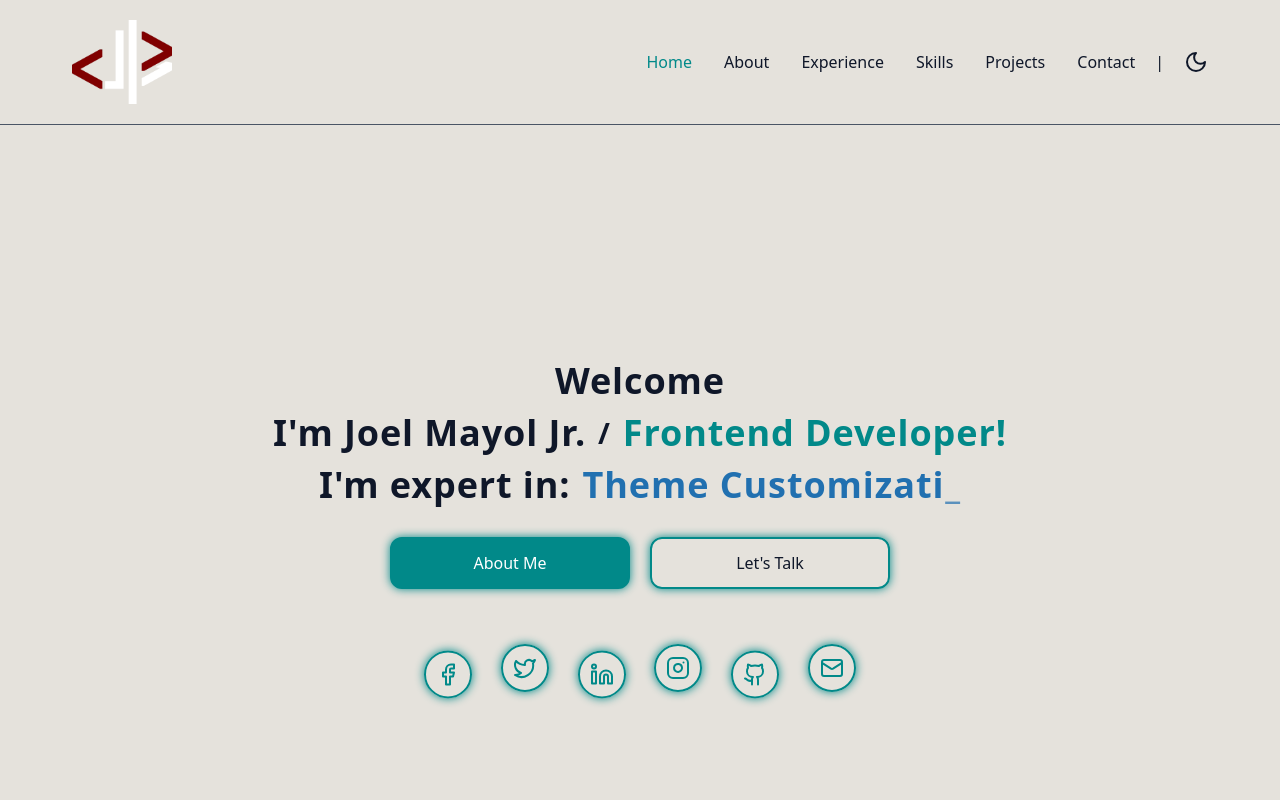
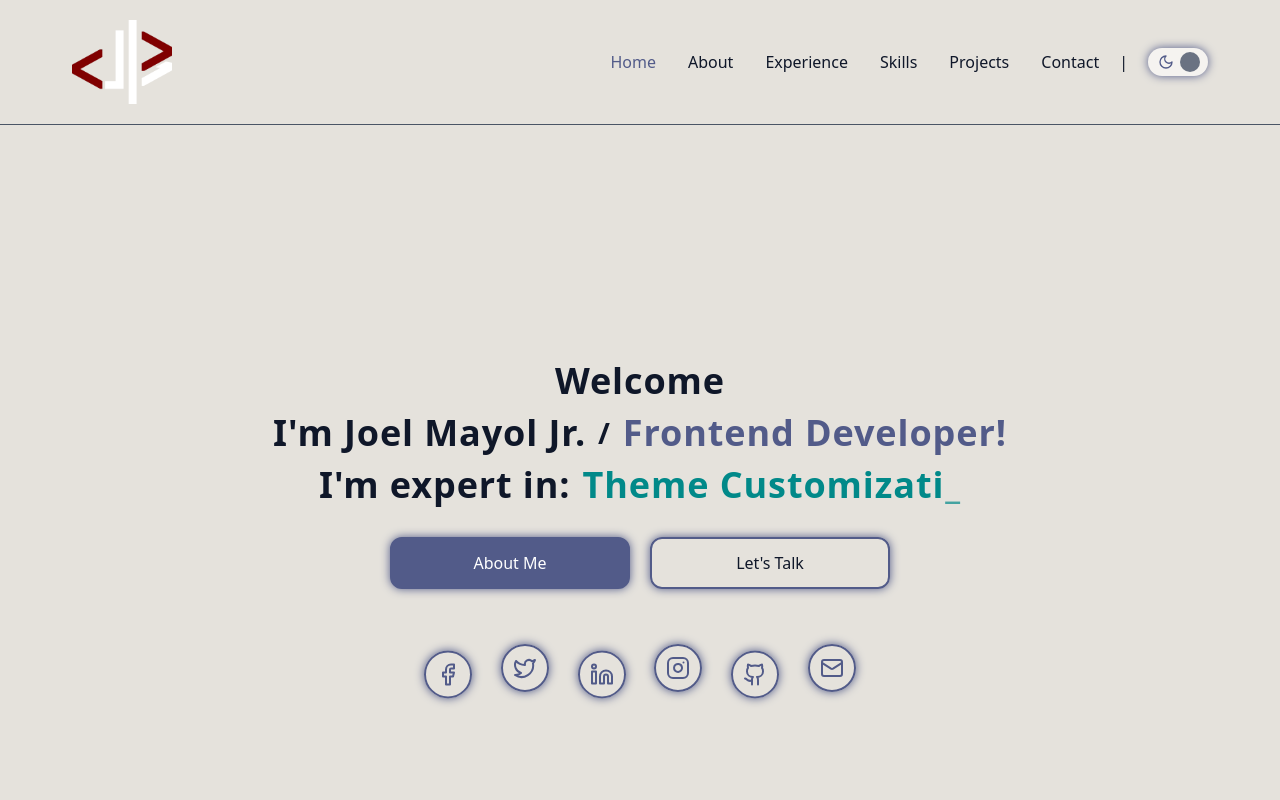
Before and after one commit to joelmayol0895/portfolio, a React (Vite) app: page / in a window 1280 px wide. Both pictures are taken after a click on the button 1196 px from the left and 62 px from the top of the page. Shown: the top 800 px of the page. Built offline with nearby package versions, Linux system fonts and the light colour scheme.

Commit message:
-updated themetoggle, about, css

```diff
--- a/src/components/ThemeToggle.jsx
+++ b/src/components/ThemeToggle.jsx
@@ -29,8 +29,13 @@ const ThemeToggle = ({isMenuOpen}) => {
     }
 
   return (
-    <button onClick={toggleTheme} className={`float-right cursor-pointer ${isMenuOpen ? "opacity-0 md:opacity-100" : "opacity-100"}`}>
-        {isDarkMode ? <Moon className="h-6 w-6 text-foreground"/> : <Sun className="h-6 w-6 text-yellow-300"/> }
+    <button onClick={toggleTheme} className={`float-right cursor-pointer flex flex-row justify-center items-center bg-background-secondary px-2 py-1 gap-1 rounded-full shadow-primary shadow-[0_0_10px_rgba(0,171,240,0,5)] ${isMenuOpen ? "opacity-0 md:opacity-100" : "opacity-100"}`}>
+        <div className={`rounded-full p-[2px] ${isDarkMode ? "bg-none" : "bg-gray-500"}`} >
+            <Moon className={`h-4 w-4 text-primary ${isDarkMode ? "opacity-100" : "opacity-0"}`}/>
+        </div>
+        <div className={`rounded-full p-[2px] ${!isDarkMode ? "bg-none" : "bg-gray-500"}`}>
+            <Sun className={`h-4 w-4 text-yellow-300 ${!isDarkMode ? "opacity-100" : "opacity-0"}`}/>
+        </div>
     </button>
   )
 }
--- a/src/components/sections/About.jsx
+++ b/src/components/sections/About.jsx
@@ -3,6 +3,7 @@ import { ArrowDownToLine} from "lucide-react"
 import gsap from 'gsap'
 import { ScrollTrigger } from 'gsap/ScrollTrigger'
 import { useGSAP } from "@gsap/react"
+import Resume from '@/assets/images/Resume.pdf'
 gsap.registerPlugin(ScrollTrigger)
 
 const About = () => {
@@ -48,7 +49,7 @@ const About = () => {
 
         <p className="text-[14px] sm:text-[16px] parag2">As a front-end developer, my primary responsibilities involve creating visually appealing and seamless user interfaces for websites and applications. I work with languages like HTML, CSS, and JavaScript to design and implement responsive, cross-browser compatible, and high-performance web solutions. Collaboration with designers and back-end developers is essential, and my role extends to ensuring a positive user experience through usability and accessibility considerations. Staying current with evolving technologies and trends, along with problem-sol ving skills and a commitment to continuous learning, are key attributes for success in this dynamic field.</p>
 
-        <a href="" target="_blank" className='cta-button border-2 border-primary flex flex-row gap-x-2 items-center'>Download CV <ArrowDownToLine /></a>
+        <a href={Resume} target="_blank" className='cta-button border-2 border-primary flex flex-row gap-x-2 items-center'>Download CV <ArrowDownToLine /></a>
       </div>
 
     </section>
--- a/src/index.css
+++ b/src/index.css
@@ -37,11 +37,10 @@
 
     --card: 0 0% 100%;
 
-    --primary-foreground: 207 68% 41%; /*sky blue*/
-    --primary: 180 99% 27%;
-
-      /* --primary: 16 93% 57%; */
-    /*--primary-foreground: 180 99% 27%; */
+    /* --primary: 351 95% 63%; */
+    --primary: 230 25% 43%;
+    /* --primary-foreground: 197 100% 47%; */
+    --primary-foreground: 180 99% 27%;
 
     --border: 214 32% 91%;
   }
```
Also changed, not shown: 1 other file (tests, documents, lock files or other folders).
